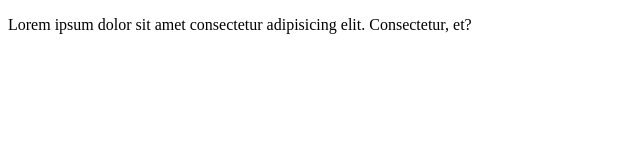
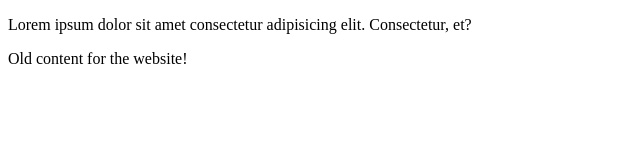
Before and after one commit to Vethan123/learn, a plain HTML site: page index.html in a window 1280 px wide. Shown: the whole page, without its empty margins (0-640 px from the left). Drawn offline with Linux system fonts and the light colour scheme.

Commit message:
committed

```diff
--- a/index.html
+++ b/index.html
@@ -7,5 +7,9 @@
 </head>
 <body>
     <p>Lorem ipsum dolor sit amet consectetur adipisicing elit. Consectetur, et?</p>
+    <div id="content">
+        <p>Old content for the website!</p>
+    </div>
+
 </body>
 </html>
```
